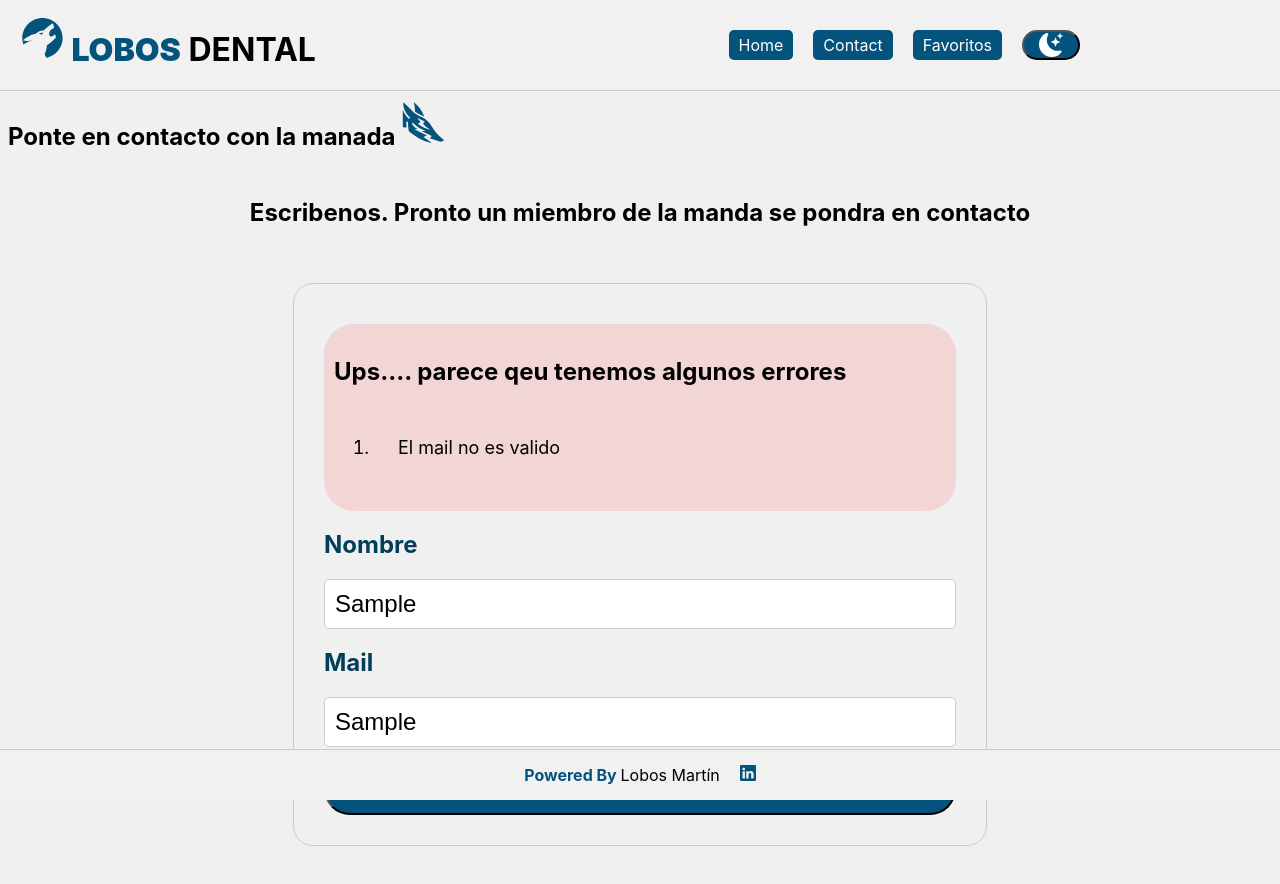
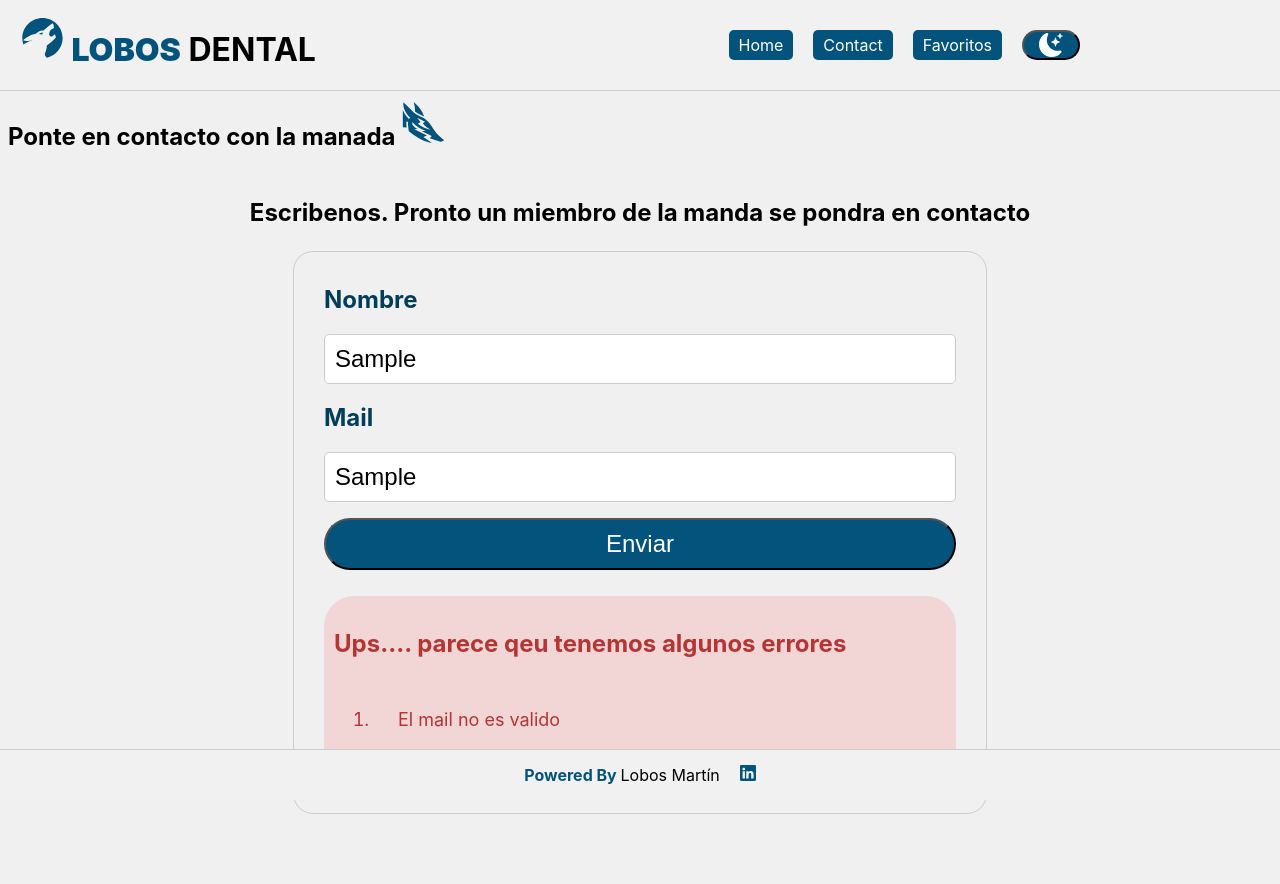
Before and after one commit to lobmar146/FE3-FINAL-Lobos-Martin, a React (Vite) app: page /Contact in a window 1280 px wide. Both pictures are taken after typing "Sample", "Sample" into the empty fields and a click on the button "Enviar". Shown: the top 884 px of the page. Built offline with nearby package versions, Linux system fonts and the light colour scheme; no server answers; some icons are missing.

Commit message:
Fixes form, estilos y animaciones

```diff
--- a/src/App.css
+++ b/src/App.css
@@ -6,6 +6,7 @@
   --gris-oscuro: #1c1c1c;
   --gris-bordes: #ccc;
   --verde: #1ed55f;
+  --exito-fuente: #149441;
   --hover-ligth: #e8e0e0;
   --fuente-modo-oscuro: rgb(170, 170, 170);
   --red: #ff0000;
@@ -14,6 +15,8 @@
   --azul-claro: #0771ab;
   --azul-oscuro: #023e5a;
   --rojo-errores: rgba(255, 5, 5, 0.114);
+  --fuente-errores-claro: rgb(181, 52, 52);
+  --fuente-errores-oscuro: #de9b9b;
 
   font-family: Inter, system-ui, Avenir, Helvetica, Arial, sans-serif;
   line-height: 1.5;
@@ -216,7 +219,6 @@ button {
 form {
   display: flex;
   flex-direction: column;
-  margin-top: 2em;
   gap: 1em;
   border: 1px solid #ccc;
   padding: 30px;
@@ -264,12 +266,19 @@ input {
   padding: 10px;
 }
 
+.errores h2 {
+  color: var(--fuente-errores-claro);
+}
+
+.errores li {
+  color: var(--fuente-errores-claro);
+}
 .exito {
   font-size: large;
-  background-color: #149441;
+  background-color: var(--exito-fuente);
   border-radius: 20px;
   padding: 20px;
-  color: white;
+  color: rgb(215, 239, 215);
 }
 
 /* Estilos dark mode */
@@ -394,11 +403,25 @@ input {
 
 .oscuro .errores li {
   border: none;
-  color: var(--fuente-modo-oscuro);
+  color: var(--fuente-errores-oscuro);
+}
+.oscuro .errores h2 {
+  color: var(--fuente-errores-oscuro);
 }
 
+.errores li {
+  color: var(--fuente-errores-claro);
+}
+.exito {
+  font-size: large;
+  background-color: var(--exito-fuente);
+  border-radius: 20px;
+  padding: 20px;
+  color: rgb(215, 239, 215);
+}
 .oscuro .exito {
   background-color: #105428;
+  color: #92bba1;
 }
 /* animaciones y transiciones */
 @keyframes fade-in {
--- a/src/components/contact/FormularioContacto.jsx
+++ b/src/components/contact/FormularioContacto.jsx
@@ -61,17 +61,17 @@ export default function FormularioContacto() {
 
       <form onSubmit={handleSubmit}>
         {' '}
-        {error.length === 0 ? undefined : <ListaErrores errores={error} />}
         <label htmlFor='nombre'>Nombre</label>
         <input type='text' id='nombre' value={nombre} onChange={changeNombre} />
         <label htmlFor='mail'>Mail</label>
         <input type='text' id='mail' value={mail} onChange={changeMail} />
         <button type='submit'>Enviar</button>
         {exito && (
-          <p className='exito'>
+          <p className='exito transition-element'>
             Gracias por comunicarse. En la brevedad le responderemos
           </p>
         )}
+        {error.length === 0 ? undefined : <ListaErrores errores={error} />}
       </form>
     </section>
   )
--- a/src/components/contact/ListaErrores.jsx
+++ b/src/components/contact/ListaErrores.jsx
@@ -1,11 +1,15 @@
 export default function ListaErrores(props) {
   const { errores } = props
   return (
-    <div className='errores'>
-      <h2>Ups.... parece qeu tenemos algunos errores</h2>
+    <div className='errores transition-element'>
+      <h2 className='transition-element'>
+        Ups.... parece qeu tenemos algunos errores
+      </h2>
       <ol>
         {errores.map(error => (
-          <li key={error.id}>{error.nombreError}</li>
+          <li className='transition-element' key={error.id}>
+            {error.nombreError}
+          </li>
         ))}
       </ol>
     </div>
```
